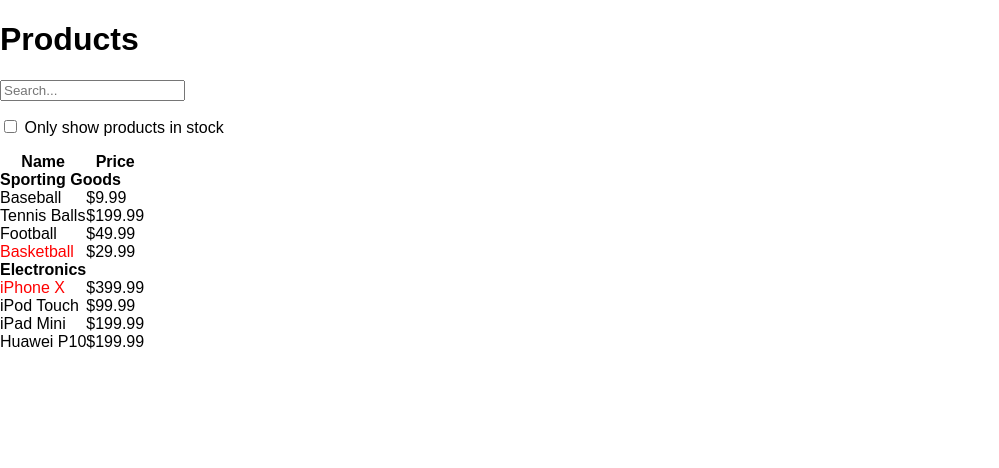
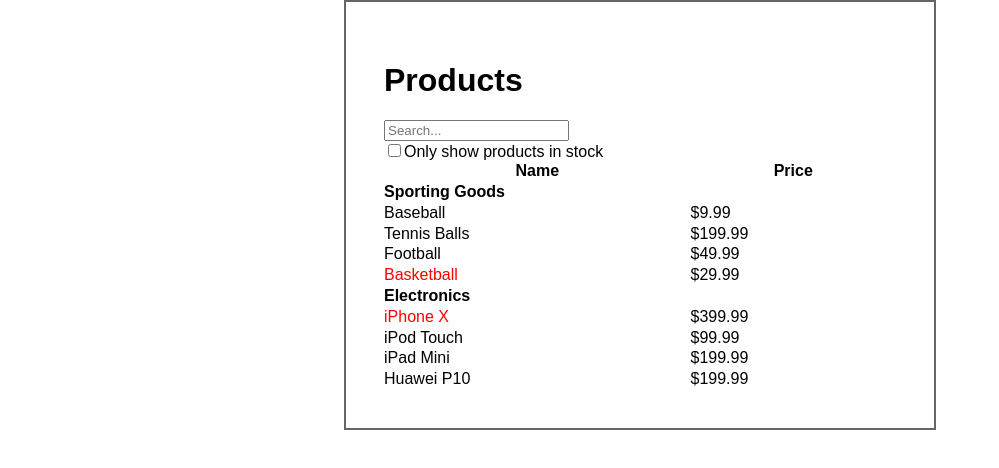
Before and after one commit to silvio-galli/thinking-in-react, a React (Create React App) app: page / in a window 1280 px wide. Shown: the top 468 px of the page, without its empty margins (0-999 px from the left). Built offline with nearby package versions, Linux system fonts and the light colour scheme.

Commit message:
Refactored parent component functions

```diff
--- a/src/components/FilterableProductTable.js
+++ b/src/components/FilterableProductTable.js
@@ -10,18 +10,23 @@
       inStock: false
     }
     this._handleSearch = this._handleSearch.bind(this)
+    this._handleCheckbox = this._handleCheckbox.bind(this)
+
   }
 
   render() {
-    const filteredData = this.props.data
-    .filter( product => product.name.toUpperCase().includes(this.state.searchWord.toUpperCase()) )
-    .filter( product => this.state.inStock ? product.stocked === true : product.stocked === true || product.stocked === false )
+    let filteredData = this.props.data
+    .filter( product => new RegExp(this.state.searchWord, 'gi').test(product.name) )
+    if (this.state.inStock) {
+      filteredData  = filteredData.filter( product =>  product.stocked)
+    }
+
     return (
       <div className="filterable-products">
         <h1>Products</h1>
         <Search
           handleSearch={ this._handleSearch}
-          handleCheckbox={ () => this._handleCheckbox() }
+          handleCheckbox={ this._handleCheckbox }
           />
         <ProductTable
           products={filteredData}
@@ -32,16 +37,13 @@
 
   _handleSearch(event) {
     this.setState({
-      searchWord: event.target.value
+      [event.target.name]: event.target.value
     })
   }
 
   _handleCheckbox() {
-    console.log( "BEFORE => ", this.state.inStock )
-    let value = this.state.inStock === false ? true : false;
-    console.log( "VALUE => ", value )
     this.setState({
-      inStock: value
+      inStock: !this.state.inStock
     })
   }
 }
--- a/src/components/ProductTable.js
+++ b/src/components/ProductTable.js
@@ -4,6 +4,7 @@
 
 function ProductTable(props) {
   const displayProducts = filterData(props.products)
+
   return (
     <table className="products" cellPadding='0' cellSpacing='0'>
       <thead>
--- a/src/components/Search.js
+++ b/src/components/Search.js
@@ -3,12 +3,15 @@
 const Search = (props) => {
   return (
     <form>
-      <input type="text" placeholder="Search..." onChange={(e) => props.handleSearch(e)} />
-      <p>
-        <input type="checkbox" onChange={props.handleCheckbox} />
-        {' '}
-        Only show products in stock
-      </p>
+      <input
+        type="text"
+        name="searchWord"
+        placeholder="Search..."
+        onChange={(e) => props.handleSearch(e)}
+      />
+      <br />
+      <input type="checkbox" name="inStock" onChange={props.handleCheckbox} />
+      <label htmlFor="inStock">Only show products in stock</label>
     </form>
   )
 }
--- a/src/index.css
+++ b/src/index.css
@@ -2,6 +2,19 @@
   margin: 0;
   padding: 0;
   font-family: sans-serif;
+}
+
+.filterable-products {
+  width: 40%;
+  margin-right: auto;
+  margin-left: auto;
+  padding: 3%;
+  border: 2px solid #666;
+}
+
+.products {
+  width :100%;
+  line-height: 1.3em;
 }
 
 .category {
```
